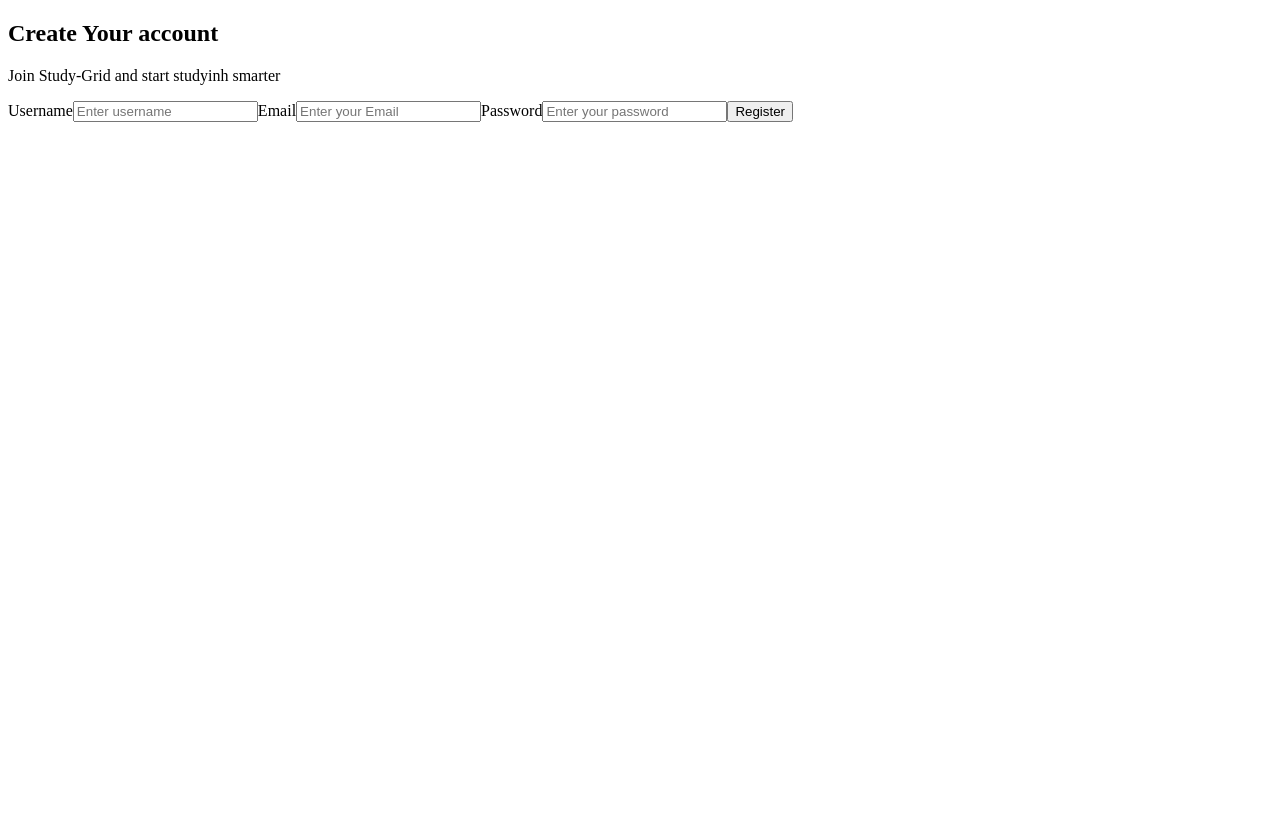
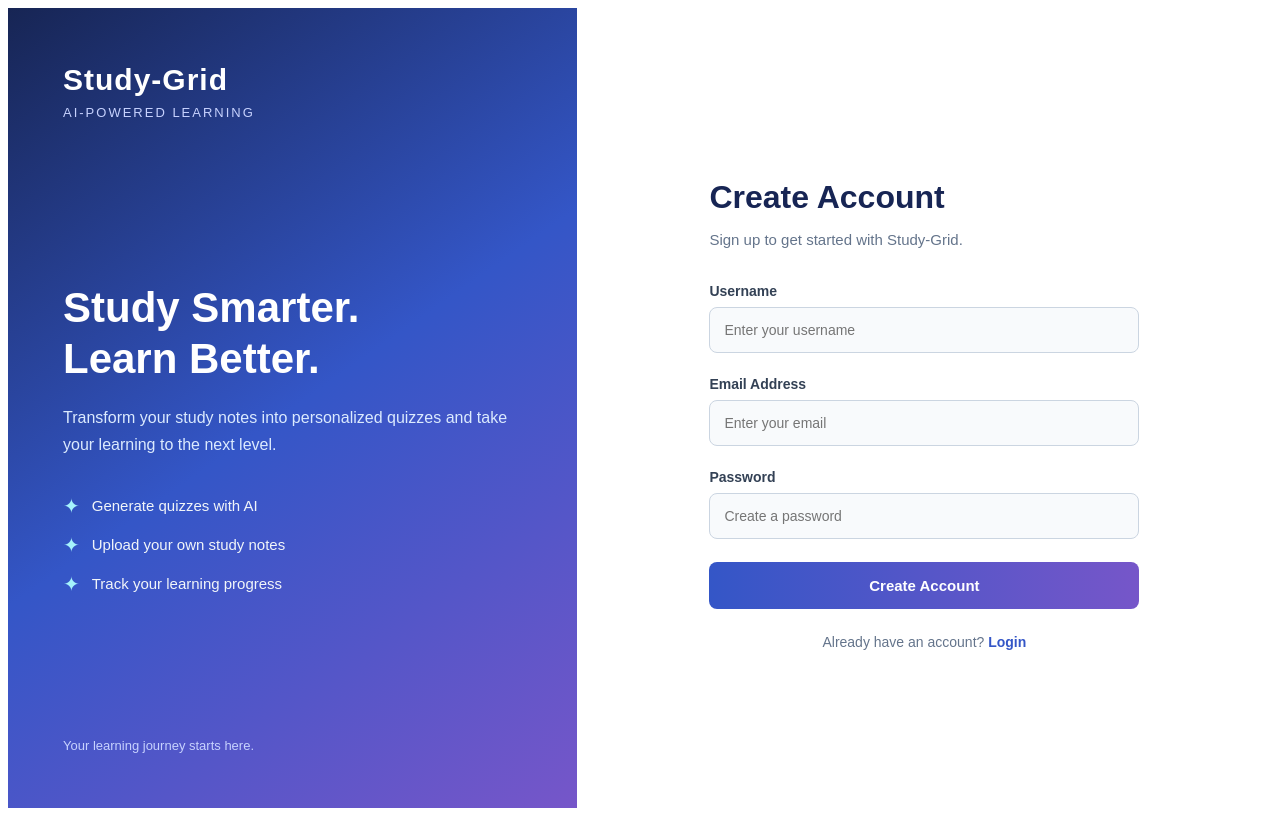
Before and after one commit to osvat0rres/Study-Grid, a React (Create React App) app in the folder frontend/: page / in a window 1280 px wide. Built offline with nearby package versions, Linux system fonts and the light colour scheme.

Commit message:
Added Auth.css

```diff
--- /dev/null
+++ b/frontend/src/componets/auth/Auth.css
@@ -0,0 +1,219 @@
+
+/* Main page */
+.auth-container {
+    min-height: 100vh;
+    display: flex;
+    background-color: #f1f5f9;
+    font-family: Arial, sans-serif;
+}
+
+/* LEFT SIDE */
+.auth-left {
+    width: 45%;
+    min-height: 100vh;
+    padding: 55px;
+    box-sizing: border-box;
+    display: flex;
+    flex-direction: column;
+    justify-content: space-between;
+    color: white;
+    background: linear-gradient(
+        145deg,
+        #172554,
+        #3456c7,
+        #7656c9
+    );
+}
+
+.brand h1 {
+    font-size: 30px;
+    margin: 0;
+    letter-spacing: 1px;
+}
+
+.brand span {
+    display: inline-block;
+    margin-top: 8px;
+    color: #c7d2fe;
+    font-size: 13px;
+    letter-spacing: 2px;
+    text-transform: uppercase;
+}
+
+.welcome-content {
+    max-width: 460px;
+}
+
+.welcome-content h2 {
+    font-size: 42px;
+    line-height: 1.2;
+    margin-bottom: 20px;
+}
+
+.welcome-content > p {
+    color: #dbeafe;
+    line-height: 1.7;
+    font-size: 16px;
+    margin-bottom: 35px;
+}
+
+.feature {
+    display: flex;
+    align-items: center;
+    gap: 12px;
+    margin-bottom: 15px;
+}
+
+.feature span {
+    color: #a5f3fc;
+    font-size: 20px;
+}
+
+.feature p {
+    margin: 0;
+    color: #f1f5f9;
+    font-size: 15px;
+}
+
+.left-footer {
+    color: #c7d2fe;
+    font-size: 13px;
+}
+
+/* RIGHT SIDE */
+.auth-right {
+    width: 55%;
+    min-height: 100vh;
+    display: flex;
+    justify-content: center;
+    align-items: center;
+    padding: 40px;
+    box-sizing: border-box;
+    background-color: #ffffff;
+}
+
+.register-form {
+    width: 100%;
+    max-width: 430px;
+}
+
+.register-form h2 {
+    color: #172554;
+    font-size: 32px;
+    margin-bottom: 10px;
+}
+
+.form-description {
+    color: #64748b;
+    margin-bottom: 35px;
+    font-size: 15px;
+}
+
+/* INPUTS */
+.register-form label {
+    display: block;
+    color: #334155;
+    font-weight: 600;
+    font-size: 14px;
+    margin-bottom: 8px;
+}
+
+.register-form input {
+    width: 100%;
+    padding: 14px;
+    margin-bottom: 23px;
+    box-sizing: border-box;
+    border: 1px solid #cbd5e1;
+    border-radius: 8px;
+    background-color: #f8fafc;
+    font-size: 14px;
+    transition: 0.2s ease;
+}
+
+.register-form input:focus {
+    outline: none;
+    border-color: #3456c7;
+    background-color: white;
+    box-shadow: 0 0 0 3px rgba(52, 86, 199, 0.12);
+}
+
+/* BUTTON */
+.register-form button {
+    width: 100%;
+    padding: 15px;
+    border: none;
+    border-radius: 8px;
+    background: linear-gradient(90deg, #3456c7, #7656c9);
+    color: white;
+    font-size: 15px;
+    font-weight: 600;
+    cursor: pointer;
+    transition: 0.2s ease;
+}
+
+.register-form button:hover {
+    opacity: 0.9;
+    transform: translateY(-1px);
+}
+
+.register-form button:disabled {
+    opacity: 0.6;
+    cursor: not-allowed;
+    transform: none;
+}
+
+/* MESSAGES */
+.success-message {
+    color: #15803d;
+    background-color: #dcfce7;
+    padding: 12px;
+    border-radius: 7px;
+}
+
+.error-message {
+    color: #b91c1c;
+    background-color: #fee2e2;
+    padding: 12px;
+    border-radius: 7px;
+}
+
+/* LOGIN TEXT */
+.login-text {
+    text-align: center;
+    color: #64748b;
+    font-size: 14px;
+    margin-top: 25px;
+}
+
+.login-text span {
+    color: #3456c7;
+    font-weight: 600;
+    cursor: pointer;
+}
+
+/* MOBILE RESPONSIVENESS */
+@media (max-width: 800px) {
+    .auth-container {
+        flex-direction: column;
+    }
+
+    .auth-left {
+        width: 100%;
+        min-height: 350px;
+        padding: 35px;
+    }
+
+    .welcome-content h2 {
+        font-size: 32px;
+    }
+
+    .left-footer {
+        margin-top: 25px;
+    }
+
+    .auth-right {
+        width: 100%;
+        min-height: auto;
+        padding: 45px 25px;
+    }
+}
--- a/frontend/src/componets/auth/Register.js
+++ b/frontend/src/componets/auth/Register.js
@@ -1,5 +1,6 @@
 import React, {useState} from "react";
 import { registerUser  } from "../../auth";
+import "./Auth.css";
 
 function Register() {
 
@@ -85,11 +86,56 @@ function Register() {
             setLoading(false);
         }
     };
-    return(
-        <main className="auth-container">
-            <section className="auth-card">
-                <h2>Create Your account</h2>
-                <p>Join Study-Grid and start studyinh smarter</p>
+    return (
+    <main className="auth-container">
+
+        {/* Left colored section */}
+        <section className="auth-left">
+
+            <div className="brand">
+                <h1>Study-Grid</h1>
+                <span>AI-Powered Learning</span>
+            </div>
+
+            <div className="welcome-content">
+                <h2>Study Smarter.<br />Learn Better.</h2>
+
+                <p>
+                    Transform your study notes into personalized
+                    quizzes and take your learning to the next level.
+                </p>
+
+                <div className="feature">
+                    <span>✦</span>
+                    <p>Generate quizzes with AI</p>
+                </div>
+
+                <div className="feature">
+                    <span>✦</span>
+                    <p>Upload your own study notes</p>
+                </div>
+
+                <div className="feature">
+                    <span>✦</span>
+                    <p>Track your learning progress</p>
+                </div>
+            </div>
+
+            <div className="left-footer">
+                Your learning journey starts here.
+            </div>
+
+        </section>
+
+        {/* Right registration section */}
+        <section className="auth-right">
+
+            <div className="register-form">
+
+                <h2>Create Account</h2>
+                <p className="form-description">
+                    Sign up to get started with Study-Grid.
+                </p>
 
                 {message && (
                     <p className="success-message">{message}</p>
@@ -99,30 +145,36 @@ function Register() {
                     <p className="error-message">{error}</p>
                 )}
 
-                <form onSubmit ={handleSubmit}>
+                <form onSubmit={handleSubmit}>
+
                     <label>Username</label>
                     <input type="text" name="username" value={formData.username}
-                        onChange={handleChange} placeholder="Enter username" required/>
+                        onChange={handleChange} placeholder="Enter your username" required/>
 
-                    <label>Email</label>
-                    <input type="email" name="email" value={formData.email}
-                    onChange={handleChange} placeholder="Enter your Email" required/>
+                    <label>Email Address</label>
+                    <input type="email" name="email" value={formData.email} onChange={handleChange}
+                        placeholder="Enter your email" required />
 
                     <label>Password</label>
-                    <input type="password" name="password" value={formData.password}
-                    onChange={handleChange} placeholder="Enter your password" minLength={8} required />
-
+                    <input
+                        type="password" name="password" value={formData.password}
+                        onChange={handleChange} placeholder="Create a password" minLength={8} register />
                     <button type="submit" disabled={loading}>
-                        {loading ? "Creating Account..." : "Register"}
+                        {loading ? "Creating Account..." : "Create Account"}
                     </button>
-
 
                 </form>
 
+                <p className="login-text">
+                    Already have an account? <span>Login</span>
+                </p>
 
-            </section>
-        </main>
-    );
+            </div>
+
+        </section>
+
+    </main>
+);
 }
 
 export default Register;
```
